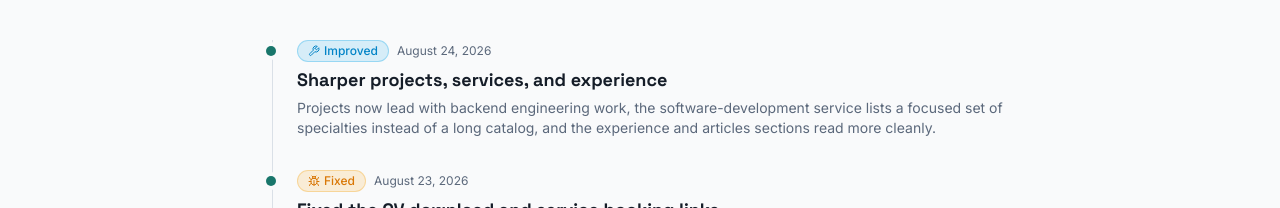
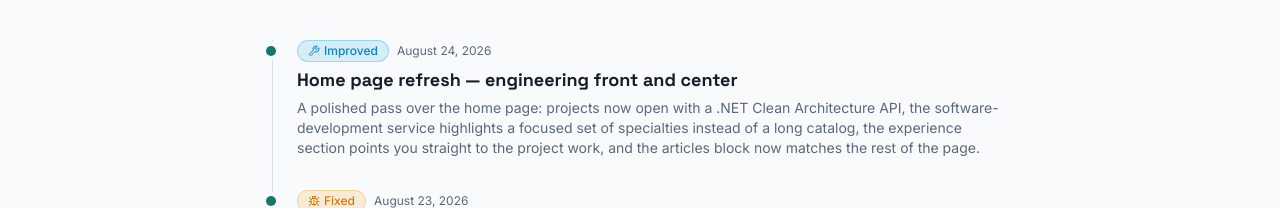
Before and after one commit to abdullahsherdy/sherdy-backend-profile, a React (Vite) app: page /updates in a window 1280 px wide. Shown: the part 188-396 px from the top of the page. Built offline with nearby package versions, Linux system fonts and the light colour scheme; no server answers.

Commit message:
adding this information to udpates

```diff
--- a/src/data/updates.ts
+++ b/src/data/updates.ts
@@ -11,9 +11,9 @@ export const updates: UpdateEntry[] = [
   {
     date: "2026-08-24",
     kind: "improvement",
-    title: "Sharper projects, services, and experience",
+    title: "Home page refresh — engineering front and center",
     description:
-      "Projects now lead with backend engineering work, the software-development service lists a focused set of specialties instead of a long catalog, and the experience and articles sections read more cleanly.",
+      "A polished pass over the home page: projects now open with a .NET Clean Architecture API, the software-development service highlights a focused set of specialties instead of a long catalog, the experience section points you straight to the project work, and the articles block now matches the rest of the page.",
   },
   {
     date: "2026-08-23",
```
